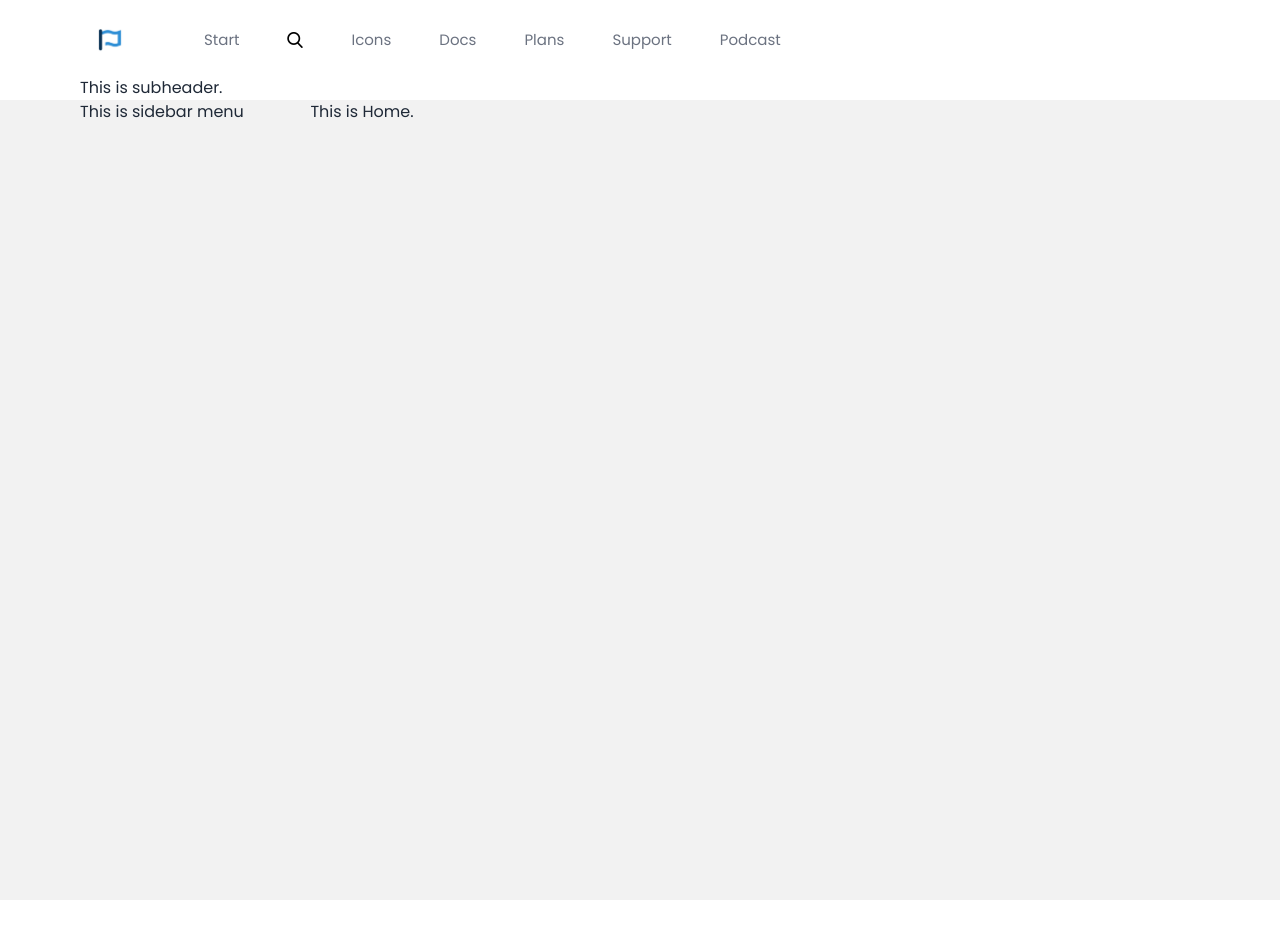
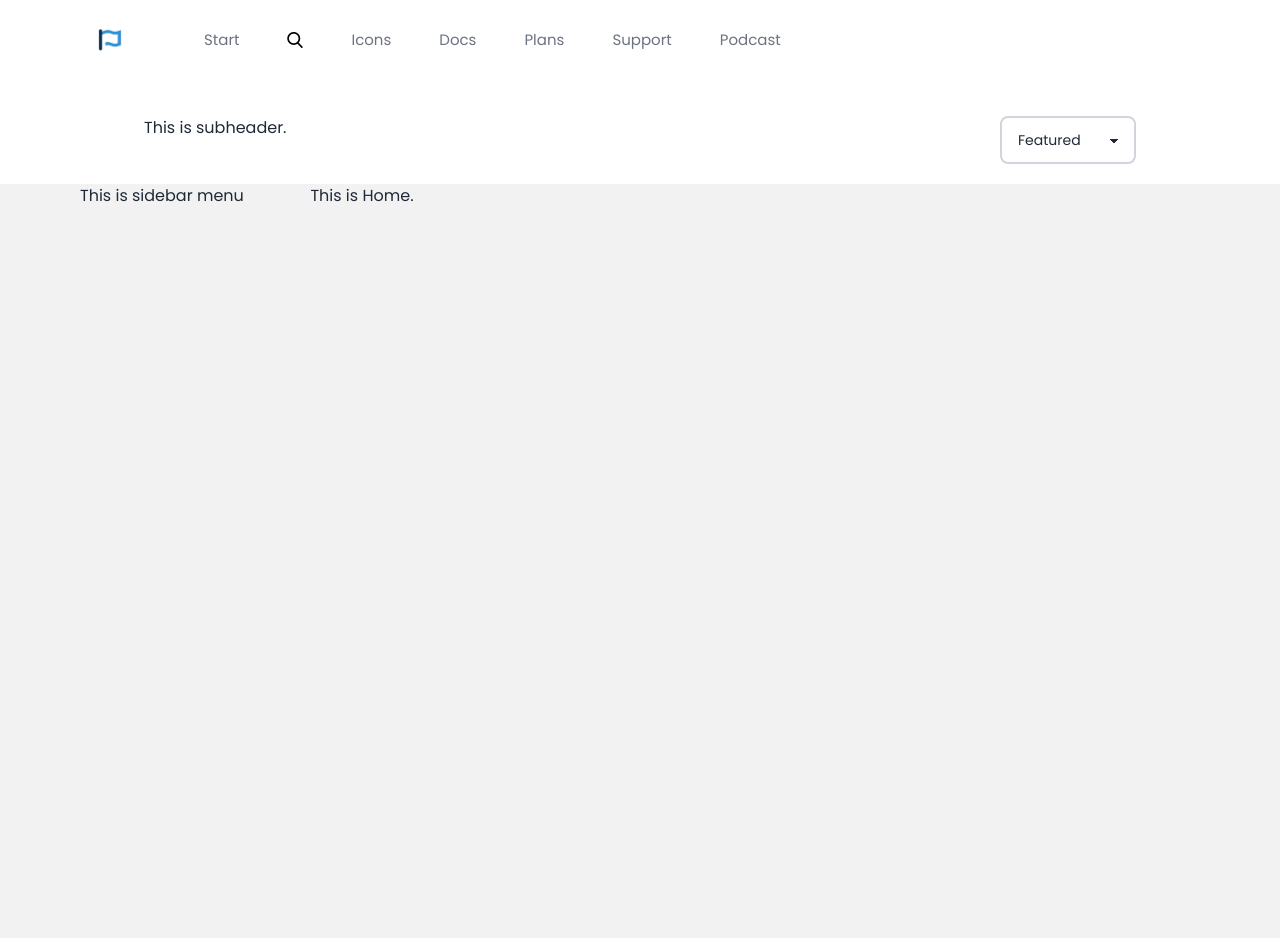
Before and after one commit to jfmemon/fontawesome-replica-assignment, a React (Vite) app: page / in a window 1280 px wide. Shown: the top 938 px of the page. Before the commit the page ends 900 px from the top, so only its background shows below. Built offline with nearby package versions, Linux system fonts and the light colour scheme.

Commit message:
select button of sub header done

```diff
--- a/src/Pages/Shared/Header/SubHeader.jsx
+++ b/src/Pages/Shared/Header/SubHeader.jsx
@@ -1,8 +1,18 @@
 
 const SubHeader = () => {
     return (
-        <div className="container mx-auto px-20">
-            <h3>This is subheader.</h3>
+        <div className="container mx-auto md:px-36 md:pt-10 md:pb-5 py-5 px-6 ">
+            <div className="flex justify-between">
+                <div>
+                    <h3>This is subheader.</h3>
+                </div>
+                <div>
+                    <select className="select border-gray-300 border-2 w-full max-w-sm focus:border-cyan-500">
+                        <option selected>Featured</option>
+                        <option>Alphabetic</option>
+                    </select>
+                </div>
+            </div>
         </div>
     );
 };
```
